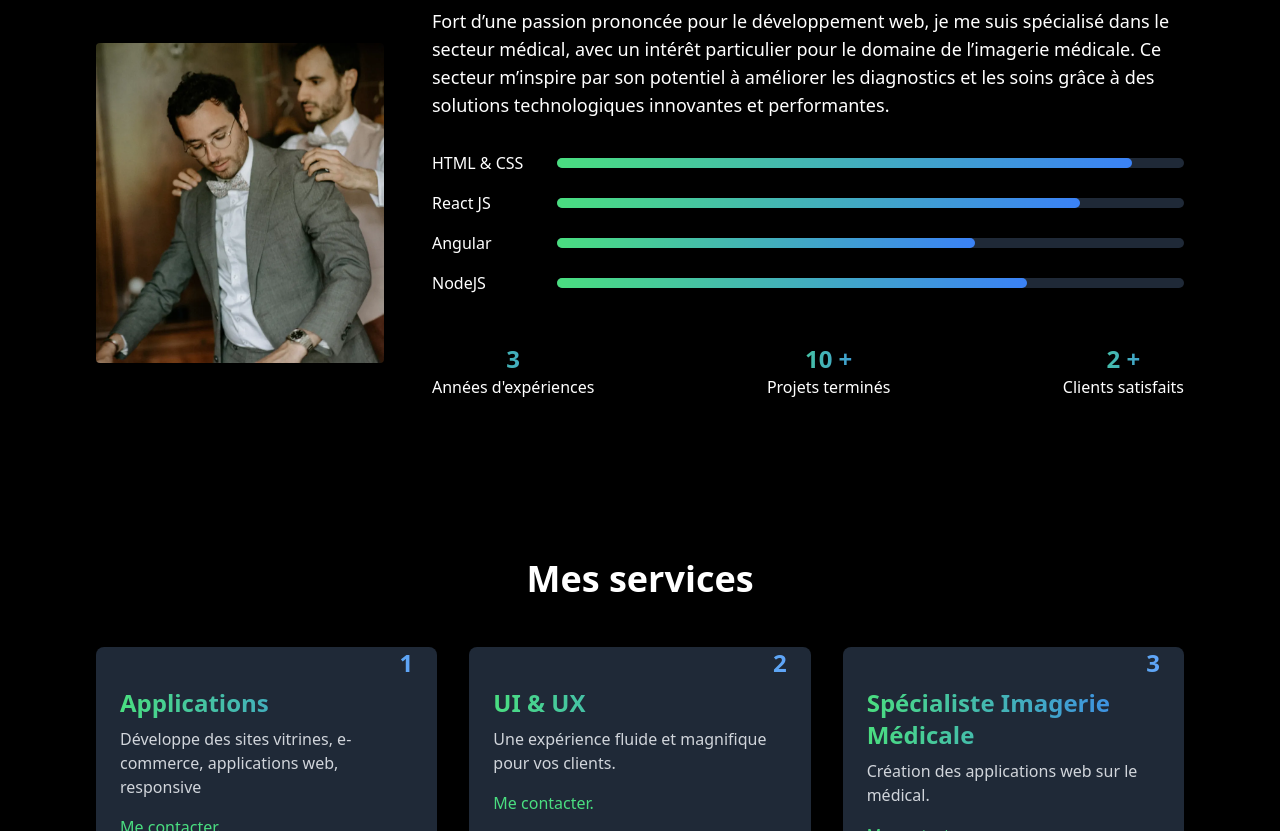
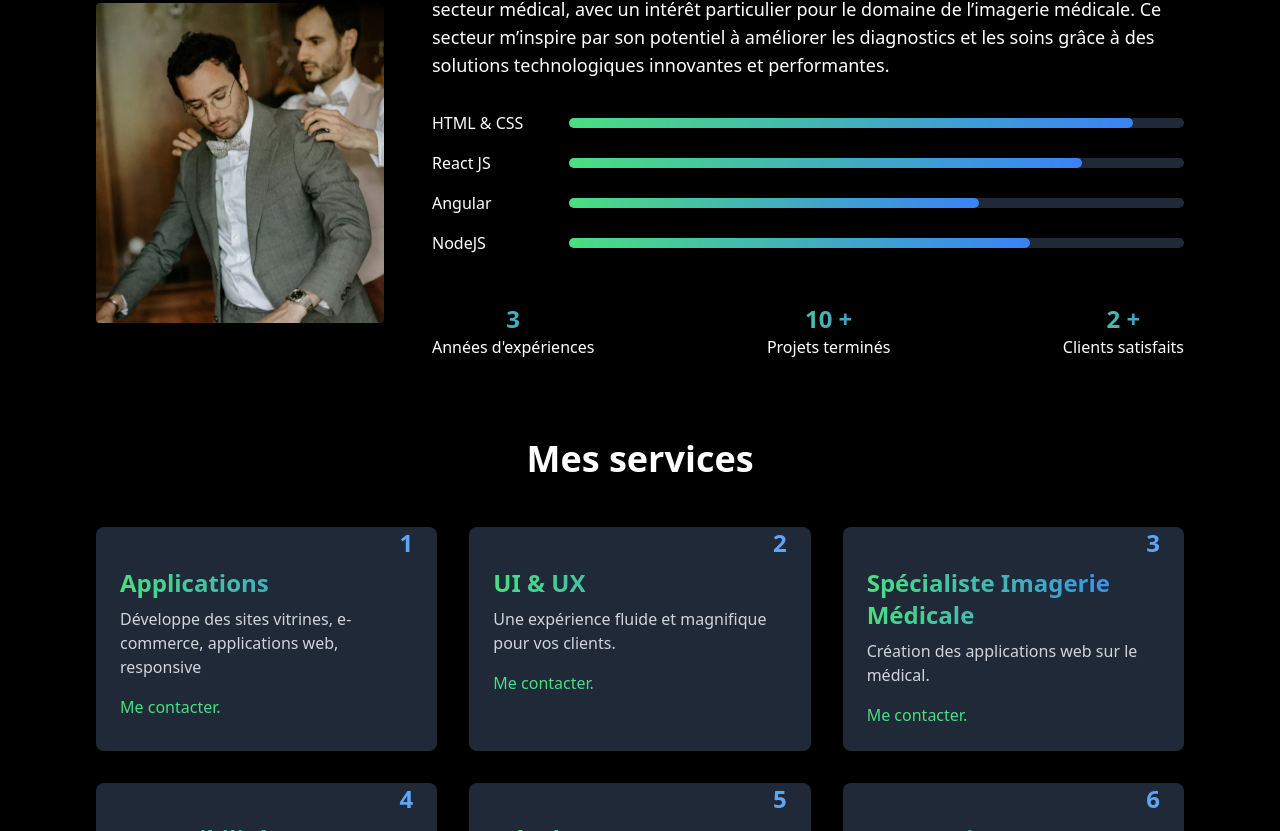
Before and after one commit to AnthonyLellouche/portfolio, a React (Vite) app: page / in a window 1280 px wide. Shown: the part 749-1580 px from the top of the page. Built offline with nearby package versions, Linux system fonts and the light colour scheme.

Commit message:
style : ajout padding/margin

```diff
--- a/src/components/About.jsx
+++ b/src/components/About.jsx
@@ -1,7 +1,7 @@
 /* eslint-disable react/no-unescaped-entities */
 const About = () => {
   return (
-    <div className="bg-black text-white py-20" id="about">
+    <div className="bg-black text-white py-10" id="about">
       <div className="container mx-auto px-8 md:px-16 lg:px-24">
         <h1 className="text-4xl font-bold text-center mb-12">
           A propos de moi
@@ -21,7 +21,7 @@ const About = () => {
               solutions technologiques innovantes et performantes.
             </p>
             <div className="space-y-4">
-              <div className="flex items-center">
+              <div className="flex items-center gap-3">
                 <label htmlFor="htmlandcss" className="w-2/12">
                   HTML & CSS
                 </label>
@@ -36,7 +36,7 @@ const About = () => {
                   ></div>
                 </div>
               </div>
-              <div className="flex items-center">
+              <div className="flex items-center gap-3">
                 <label htmlFor="reactjs" className="w-2/12">
                   React JS
                 </label>
@@ -51,7 +51,7 @@ const About = () => {
                   ></div>
                 </div>
               </div>
-              <div className="flex items-center">
+              <div className="flex items-center gap-3">
                 <label htmlFor="angular" className="w-2/12">
                   Angular
                 </label>
@@ -66,7 +66,7 @@ const About = () => {
                   ></div>
                 </div>
               </div>
-              <div className="flex items-center">
+              <div className="flex items-center gap-3">
                 <label htmlFor="nodejs" className="w-2/12">
                   NodeJS
                 </label>
--- a/src/components/Contact.jsx
+++ b/src/components/Contact.jsx
@@ -16,7 +16,7 @@ const Contact = () => {
   };
 
   return (
-    <div className="bg-black text-white py-20" id="contact">
+    <div className="bg-black text-white py-8" id="contact">
       <div className="container mx-auto px-8 md:px-16 lg:px-24">
         <h2 className="text-4xl font-bold text-center mb-12">Contact</h2>
         <div className="flex flex-col md:flex-row items-center md:space-x-12">
--- a/src/components/Hero.jsx
+++ b/src/components/Hero.jsx
@@ -2,7 +2,7 @@ import { Link } from "react-router-dom";
 
 const Hero = () => {
   return (
-    <div className="bg-black text-white text-center py-16">
+    <div className="bg-black text-white text-center py-16 px-2">
       <img
         src="./assets/profil.webp"
         alt="Photo de profil d'Anthony"
--- a/src/components/Navbar.jsx
+++ b/src/components/Navbar.jsx
@@ -24,7 +24,7 @@ const Navbar = () => {
             <RxHamburgerMenu className=" text-green-400 size-8" />
           </button>
         </div>
-        <div className="space-x-6 hidden md:flex">
+        <div className="space-x-6 hidden md:flex px-3">
           <Link to="/#home" className="hover:text-gray-400">
             Home
           </Link>
--- a/src/components/Service.jsx
+++ b/src/components/Service.jsx
@@ -5,7 +5,7 @@ const Service = () => {
   const { services } = data;
 
   return (
-    <div className="bg-black text-white py-20" id="service">
+    <div className="bg-black text-white py-10" id="service">
       <div className="container mx-auto px-8 md:px-16 lg:px-24">
         <h2 className="text-4xl font-bold text-center mb-12">Mes services</h2>
         <div className="grid grid-cols-1 md:grid-cols-2 lg:grid-cols-3 gap-8">
```
